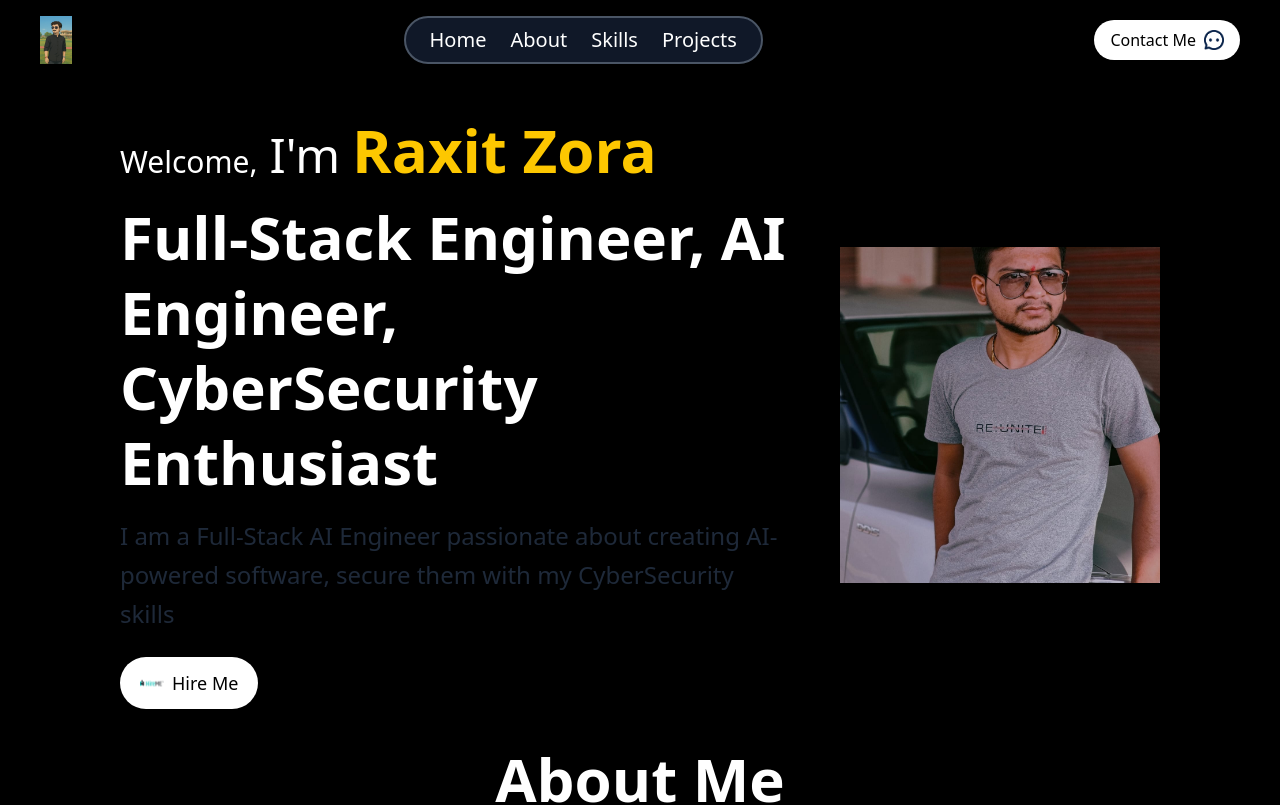
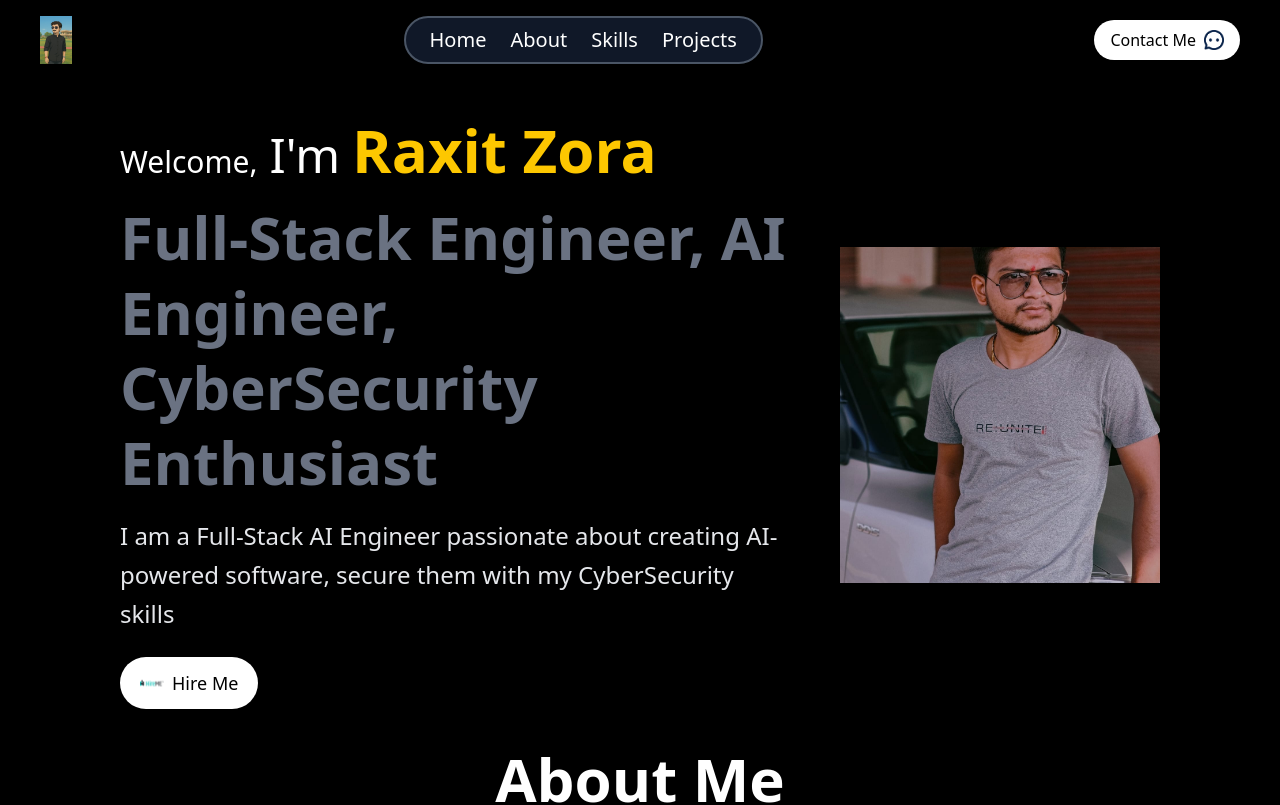
Before and after one commit to raxitzora/portfolio, a React (Vite) app: page / in a window 1280 px wide. Shown: the top 805 px of the page. Built offline with nearby package versions, Linux system fonts and the light colour scheme.

Commit message:
Update Intro.jsx

```diff
--- a/src/components/Intro/Intro.jsx
+++ b/src/components/Intro/Intro.jsx
@@ -19,11 +19,11 @@ const Intro = () => {
           </span>
         </h1>
 
-        <h2 className="text-4xl sm:text-5xl md:text-6xl font-extrabold text-white mt-4 sm:mt-5 leading-tight">
+        <h2 className="text-4xl sm:text-5xl md:text-6xl font-extrabold text-gray-500 mt-4 sm:mt-5 leading-tight">
           Full-Stack Engineer, AI Engineer, CyberSecurity Enthusiast
         </h2>
 
-        <p className="text-gray-800 font-light text-lg sm:text-xl md:text-2xl mt-4 leading-relaxed">
+        <p className="text-gray-200 font-light text-lg sm:text-xl md:text-2xl mt-4 leading-relaxed">
           I am a Full-Stack AI Engineer passionate about creating AI-powered software, secure them with my CyberSecurity skills
         </p>
 
```
